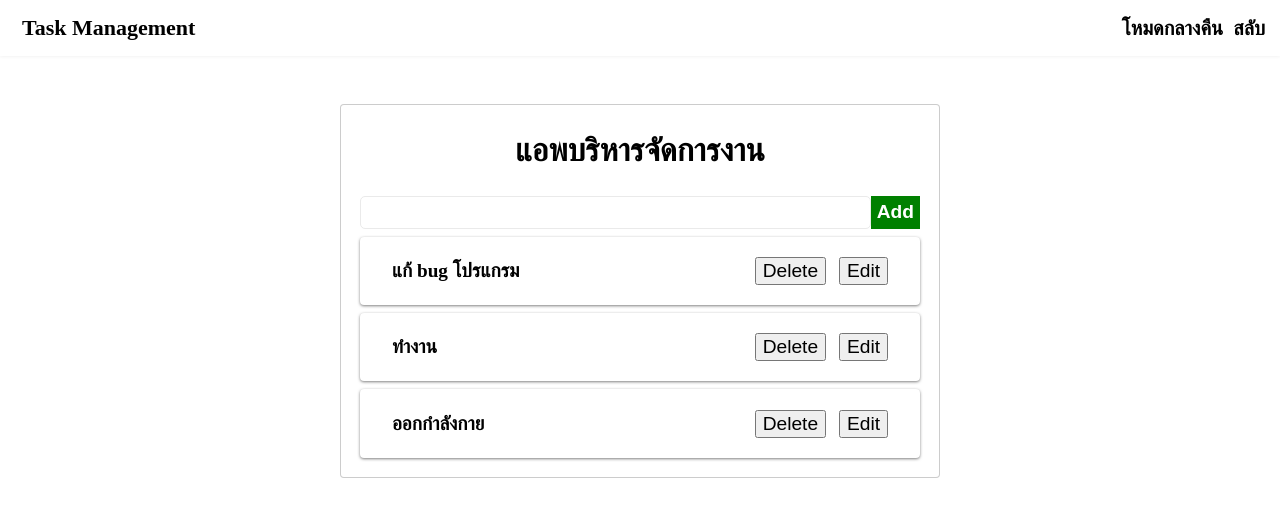
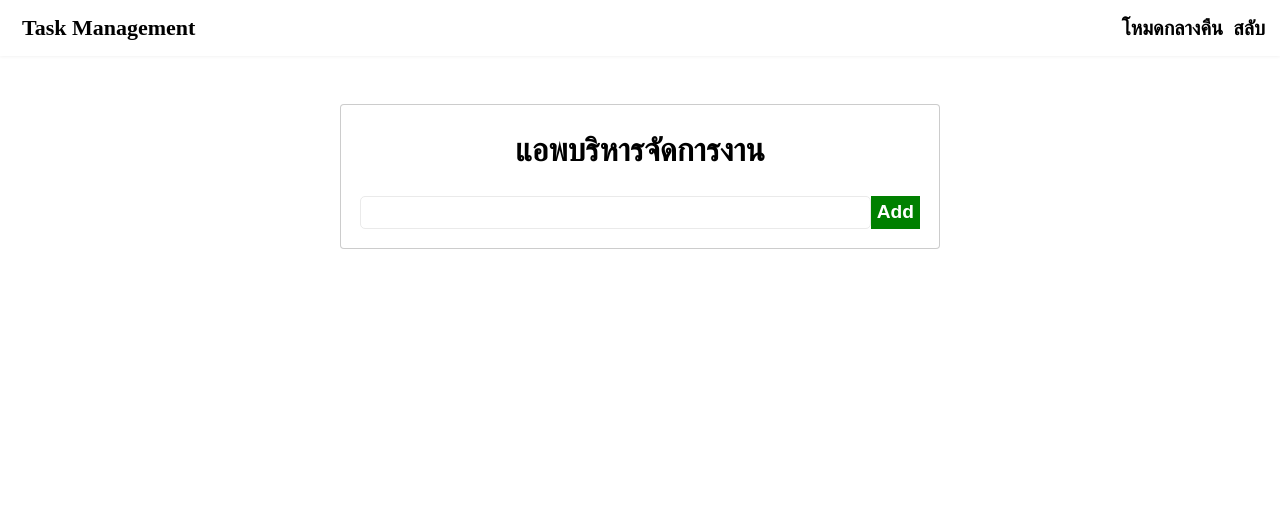
Before and after one commit to EiG123/react-tutorial-mini-project-1, a React (Create React App) app: page / in a window 1280 px wide. Shown: the top 516 px of the page. Built offline with nearby package versions, Linux system fonts and the light colour scheme.

Commit message:
useEffect and Local Storage

```diff
--- a/src/App.js
+++ b/src/App.js
@@ -2,49 +2,50 @@
 import Header from "./components/Header";
 import AddForm from "./components/AddForm";
 import Item from "./components/item";
-import { useState } from "react";
+import { useState, useEffect } from "react";
 
 function App(props) {
-  const [tasks, setTasks] = useState([
-    { id: 1, title: "แก้ bug โปรแกรม" },
-    { id: 2, title: "ทำงาน" },
-    { id: 3, title: "ออกกำลังกาย" },
-  ]);
+  const [tasks, setTasks] = useState(JSON.parse(localStorage.getItem("tasks")) || []);
   const [title, setTitle] = useState("");
   const [editId, setEditId] = useState(null);
+
+  useEffect(() => {
+    localStorage.setItem("tasks", JSON.stringify(tasks))
+  }, [tasks]);
+
   function deleteTask(id) {
     const result = tasks.filter((item) => item.id !== id);
     setTasks(result);
   }
 
-  function editTask(id){
-    setEditId(id)
-    const editTask = tasks.find((item)=>item.id === id)
-    setTitle(editTask.title)
+  function editTask(id) {
+    setEditId(id);
+    const editTask = tasks.find((item) => item.id === id);
+    setTitle(editTask.title);
   }
 
   function saveTask(e) {
     e.preventDefault();
     if (!title) {
-      alert("กรุณาป้อนข้อมูล")
-    }else if(editId){
+      alert("กรุณาป้อนข้อมูล");
+    } else if (editId) {
       //update task
-      const updateTask = tasks.map((item)=>{
-        if(item.id === editId){
-          return {...item,title:title}
+      const updateTask = tasks.map((item) => {
+        if (item.id === editId) {
+          return { ...item, title: title };
         }
         return item;
-      })
-      setTasks(updateTask)
-      setEditId(null)
-      setTitle("")
-    }else{
-      const newTask={
-        id:Math.floor(Math.random()*1000),
-        title:title
-      }
-      setTasks([...tasks,newTask])
-      setTitle("")
+      });
+      setTasks(updateTask);
+      setEditId(null);
+      setTitle("");
+    } else {
+      const newTask = {
+        id: Math.floor(Math.random() * 1000),
+        title: title,
+      };
+      setTasks([...tasks, newTask]);
+      setTitle("");
     }
   }
 
@@ -52,10 +53,20 @@
     <div className="App">
       <Header />
       <div className="container">
-        <AddForm title={title} setTitle={setTitle} saveTask={saveTask} editId={editId}/>
+        <AddForm
+          title={title}
+          setTitle={setTitle}
+          saveTask={saveTask}
+          editId={editId}
+        />
         <section>
           {tasks.map((data) => (
-            <Item key={data.id} data={data} deleteTask={deleteTask} editTask={editTask}/>
+            <Item
+              key={data.id}
+              data={data}
+              deleteTask={deleteTask}
+              editTask={editTask}
+            />
           ))}
         </section>
       </div>
```
